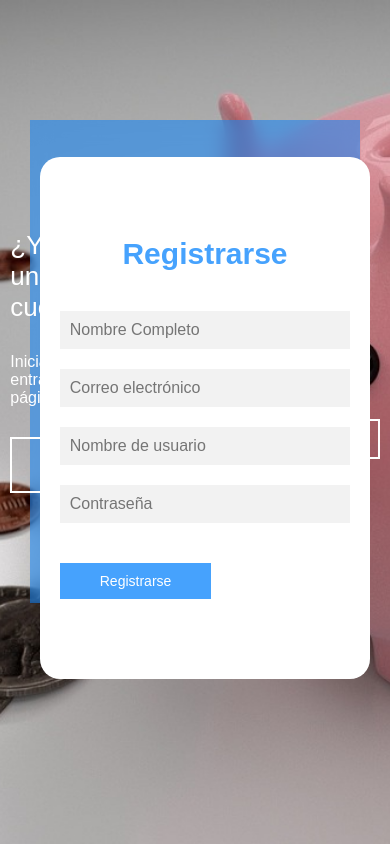
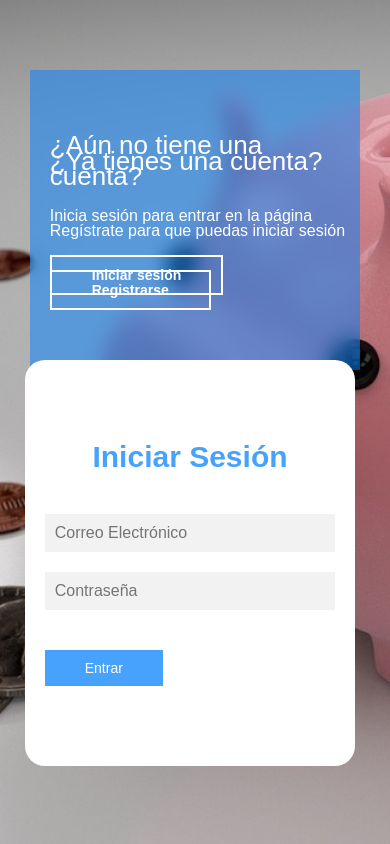
Before and after one commit to MrHelmet96/Money-saving-web, a PHP site: page / in a window 390 px wide. Run offline with PHP 8.4, Linux system fonts and the light colour scheme.

Commit message:
Comenzando con JavaScript

```diff
--- a/assets/css/styles.css
+++ b/assets/css/styles.css
@@ -122,3 +122,40 @@ main {
     opacity: 1;
     display: block;
 }
+
+.form__register{
+    display: none;
+}
+
+/* Responsive design */
+
+@media (max-width: 850px) {
+
+    main{
+        margin-top: 50px;
+    }
+
+    .behind__box{
+        max-width: 350px;
+        height: 300px;
+        flex-direction: column;
+        margin: auto;
+    }
+
+    .behind__box div{
+        margin: 0px;
+        position: absolute;
+    }
+
+    /*Responsive form*/
+
+    .container__login-register{
+        top: -10px;
+        left: -5px;
+        margin: auto;
+    }
+
+    .container__login-register form{
+        position: relative;
+    }
+}
--- a/index.html
+++ b/index.html
@@ -45,6 +45,6 @@
 
         </div>
     </main>
-
+    <script src="assets/js/script.js"></script>
 </body>
 </html>
```
